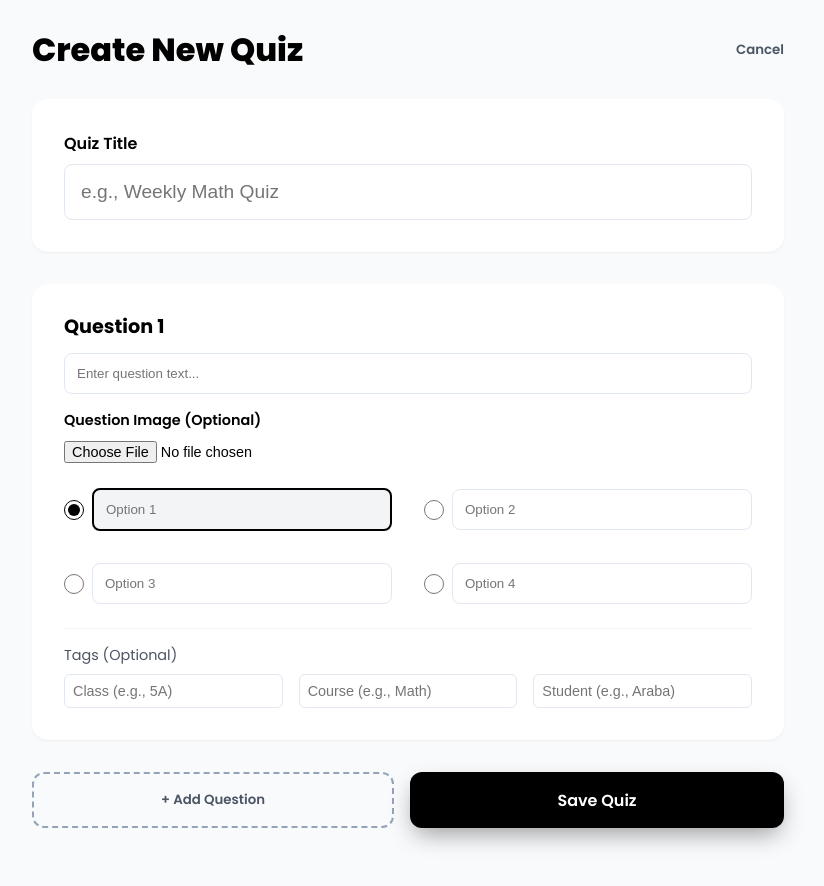
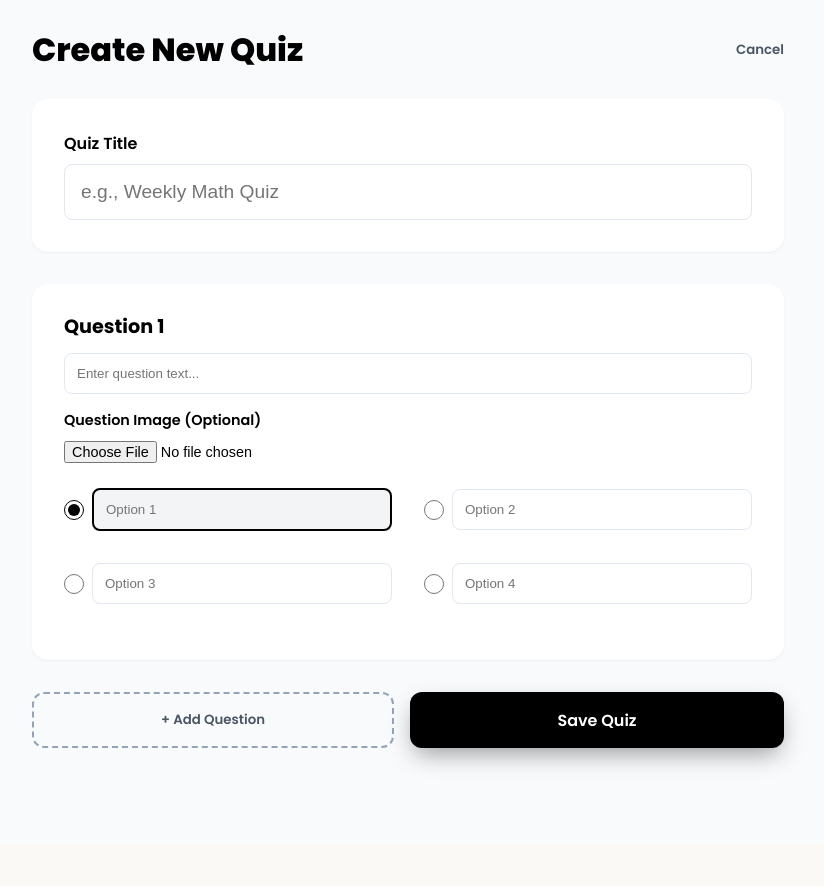
Before and after one commit to eboannan/quiz-platform, a React (Vite) app: page /parent/create-quiz in a window 1280 px wide. Shown: the top 886 px of the page, without its empty margins (232-1056 px from the left). After the commit the page ends 844 px from the top, so only its background shows below. Built offline with nearby package versions, Linux system fonts and the light colour scheme; no server answers; sample sign-in values are in the browser's storage.

Commit message:
Remove unused Tags feature from frontend and backend

```diff
--- a/src/pages/CreateQuiz.jsx
+++ b/src/pages/CreateQuiz.jsx
@@ -9,7 +9,7 @@ const CreateQuiz = () => {
     const { id } = useParams();
     const [quizTitle, setQuizTitle] = useState('');
     const [questions, setQuestions] = useState([
-        { id: 1, text: '', options: ['', '', '', ''], correct: 0, tags: { class: '', course: '', student: '' } }
+        { id: 1, text: '', options: ['', '', '', ''], correct: 0 }
     ]);
     const [isLoading, setIsLoading] = useState(false);
 
@@ -36,7 +36,7 @@ const CreateQuiz = () => {
     const addQuestion = () => {
         setQuestions([
             ...questions,
-            { id: Date.now(), text: '', options: ['', '', '', ''], correct: 0, tags: { class: '', course: '', student: '' } }
+            { id: Date.now(), text: '', options: ['', '', '', ''], correct: 0 }
         ]);
     };
 
@@ -52,11 +52,7 @@ const CreateQuiz = () => {
         setQuestions(newQuestions);
     };
 
-    const updateTag = (qIndex, tagField, value) => {
-        const newQuestions = [...questions];
-        newQuestions[qIndex].tags[tagField] = value;
-        setQuestions(newQuestions);
-    };
+
 
     const handleImageUpload = (qIndex, e) => {
         const file = e.target.files[0];
@@ -238,32 +234,7 @@ const CreateQuiz = () => {
                                 ))}
                             </div>
 
-                            <div style={{ paddingTop: '1rem', borderTop: '1px solid #f1f5f9' }}>
-                                <p style={{ fontSize: '0.9rem', color: 'var(--color-text)', marginBottom: '0.5rem' }}>Tags (Optional)</p>
-                                <div className="grid-cols-3">
-                                    <input
-                                        type="text"
-                                        placeholder="Class (e.g., 5A)"
-                                        value={q.tags.class}
-                                        onChange={(e) => updateTag(qIndex, 'class', e.target.value)}
-                                        style={{ padding: '0.5rem', borderRadius: '6px', border: '1px solid #e2e8f0', fontSize: '0.9rem' }}
-                                    />
-                                    <input
-                                        type="text"
-                                        placeholder="Course (e.g., Math)"
-                                        value={q.tags.course}
-                                        onChange={(e) => updateTag(qIndex, 'course', e.target.value)}
-                                        style={{ padding: '0.5rem', borderRadius: '6px', border: '1px solid #e2e8f0', fontSize: '0.9rem' }}
-                                    />
-                                    <input
-                                        type="text"
-                                        placeholder="Student (e.g., Araba)"
-                                        value={q.tags.student}
-                                        onChange={(e) => updateTag(qIndex, 'student', e.target.value)}
-                                        style={{ padding: '0.5rem', borderRadius: '6px', border: '1px solid #e2e8f0', fontSize: '0.9rem' }}
-                                    />
-                                </div>
-                            </div>
+
                         </div>
                     ))}
                 </div>
```
Also changed, not shown: 1 other file (tests, documents, lock files or other folders).
